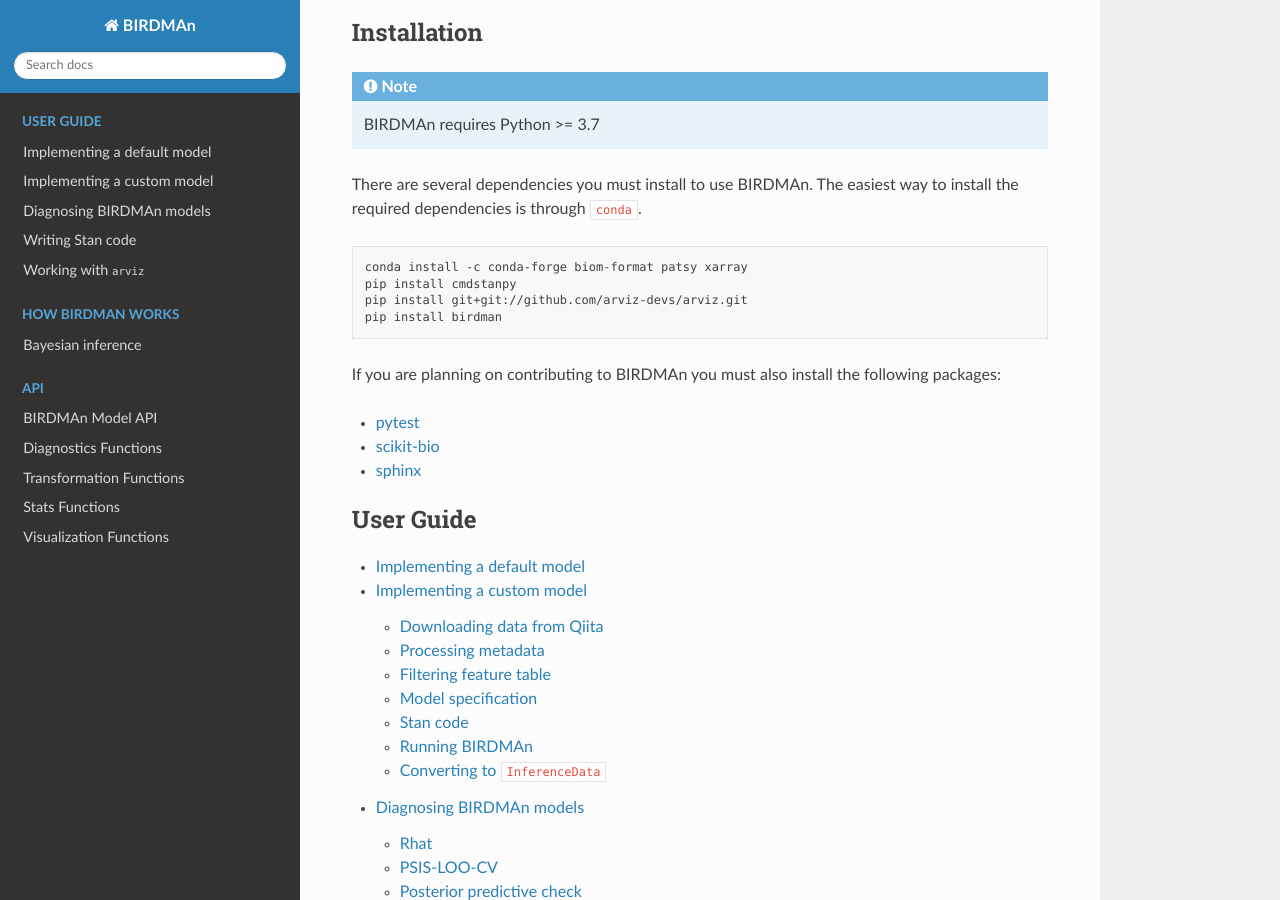
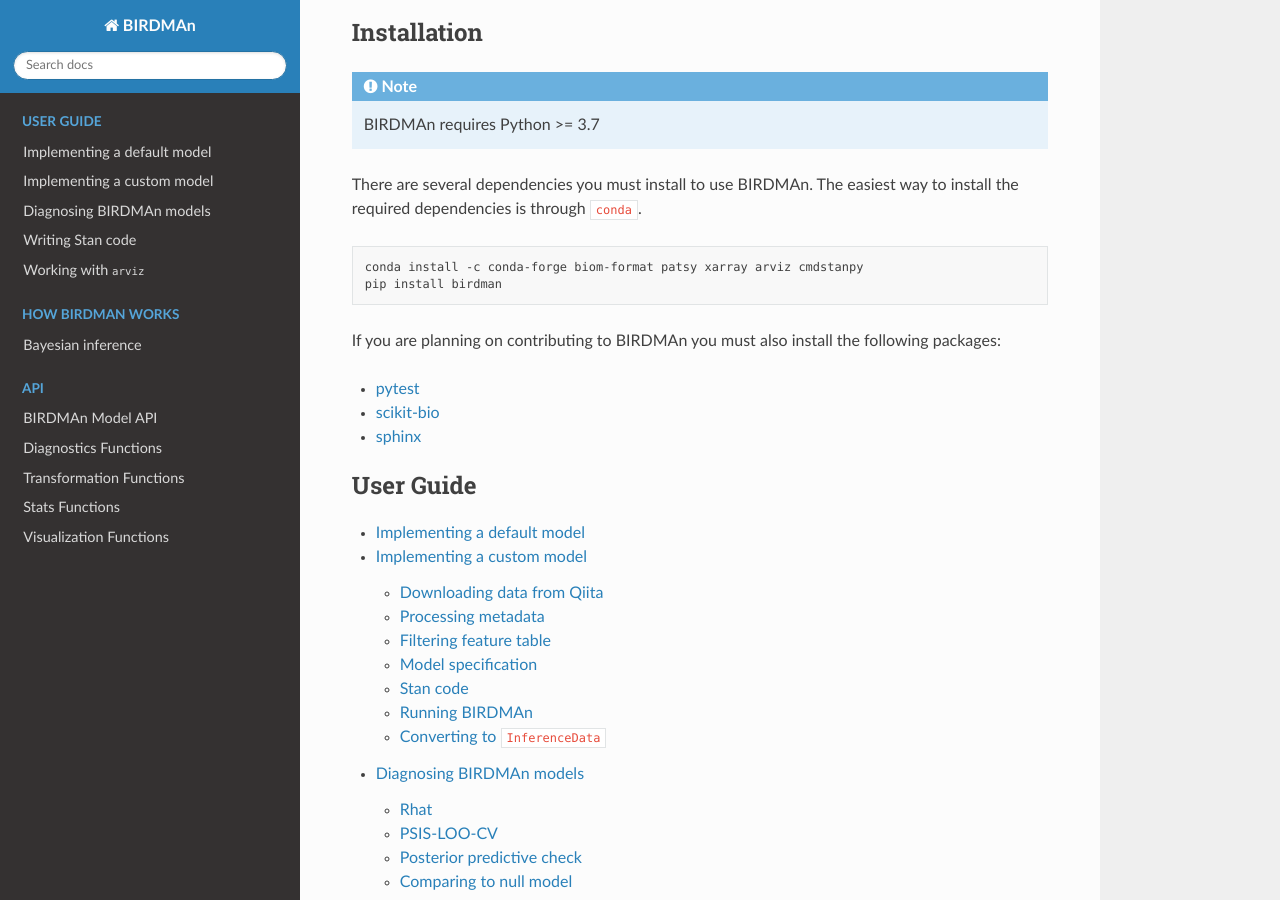
Before and after one commit to biocore/BIRDMAn, a Sphinx documentation site: the page built from docs/index.rst, in a window 1280 px wide and 900 px high, scrolled down 301 px. Built offline with Sphinx 7.4.7 and the Read the Docs theme 2.0.0, drawn with Linux system fonts in a browser that asks for light colours.

Commit message:
update env & index

```diff
--- a/docs/index.rst
+++ b/docs/index.rst
@@ -21,9 +21,7 @@
 
 .. code:: bash
 
-    conda install -c conda-forge biom-format patsy xarray
-    pip install cmdstanpy
-    pip install git+git://github.com/arviz-devs/arviz.git
+    conda install -c conda-forge biom-format patsy xarray arviz cmdstanpy
     pip install birdman
 
 If you are planning on contributing to BIRDMAn you must also install the following packages:
--- a/environment.yml
+++ b/environment.yml
@@ -11,6 +11,7 @@
   - xarray
   - patsy
   - biom-format
+  - cmdstanpy
   - arviz
   - docutils==0.16
   - pip:
```
